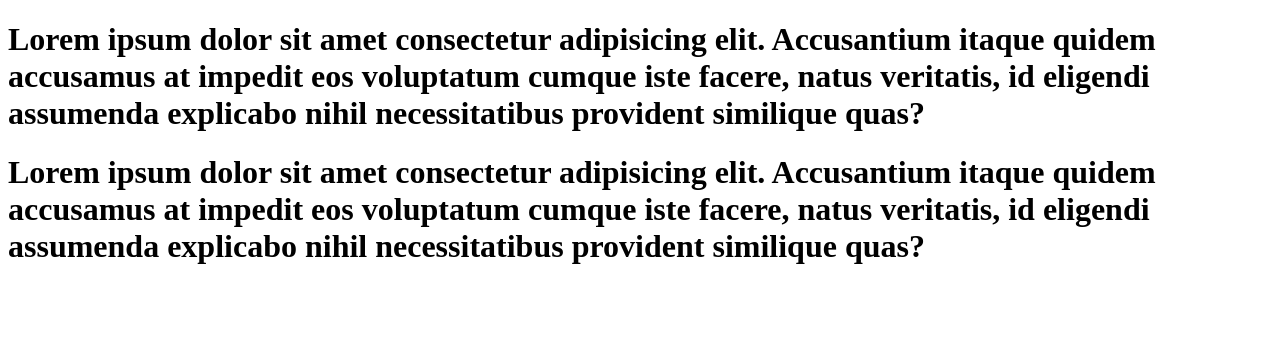
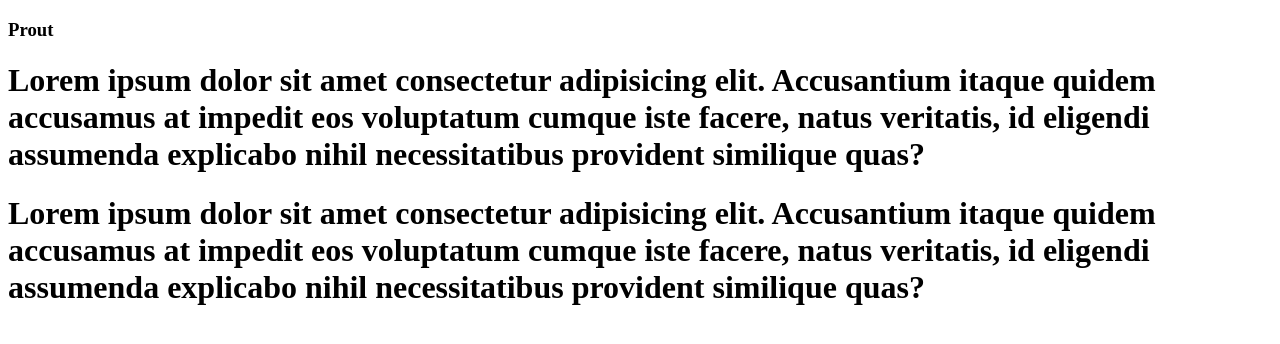
Before and after one commit to LURZU/GitTest2, a plain HTML site: page index.html in a window 1280 px wide. Drawn offline with Linux system fonts and the light colour scheme.

Commit message:
Update index.html

```diff
--- a/index.html
+++ b/index.html
@@ -7,6 +7,7 @@
     <title>Document</title>
 </head>
 <body>
+    <h3>Prout</h3>
     <h1>Lorem ipsum dolor sit amet consectetur adipisicing elit. Accusantium itaque quidem accusamus at impedit eos voluptatum cumque iste facere, natus veritatis, id eligendi assumenda explicabo nihil necessitatibus provident similique quas?</h1>
     <h1>Lorem ipsum dolor sit amet consectetur adipisicing elit. Accusantium itaque quidem accusamus at impedit eos voluptatum cumque iste facere, natus veritatis, id eligendi assumenda explicabo nihil necessitatibus provident similique quas?</h1>
 </body>
```
